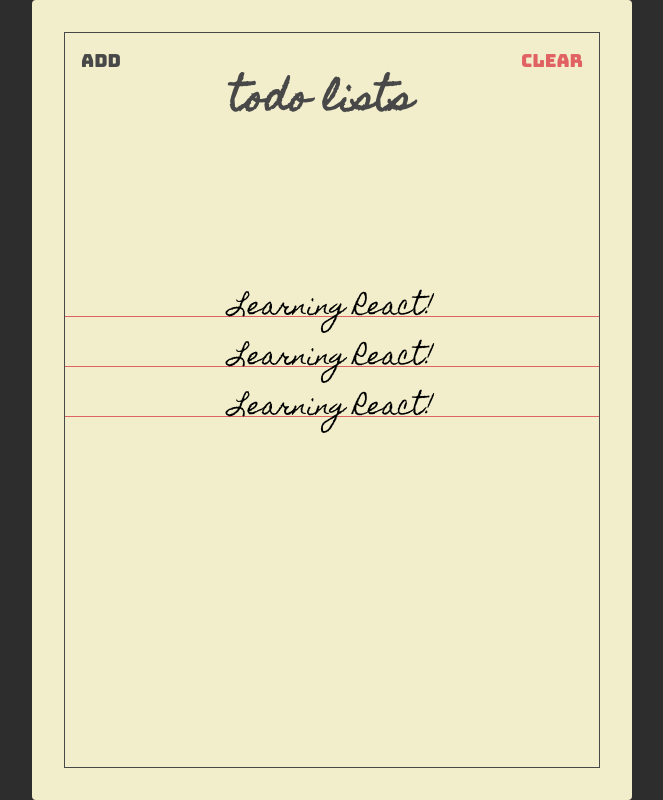
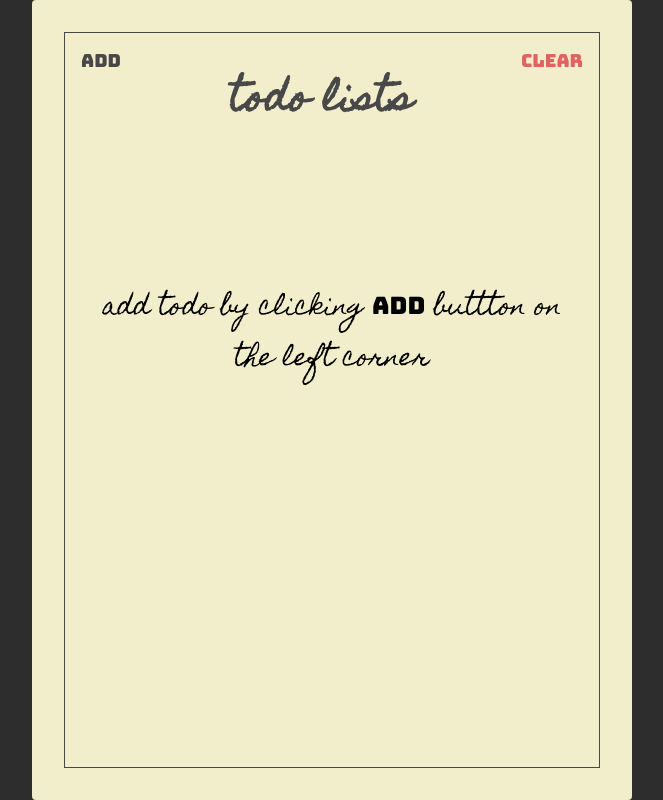
Before and after one commit to rochmatyulianto/react_todolist, a React (Create React App) app: page / in a window 1280 px wide. Both pictures are taken after a click on the button "Clear". Shown: the whole page, without its empty margins (308-971 px from the left). Built offline with nearby package versions, Linux system fonts and the light colour scheme.

Commit message:
complete todo , delete func and place holder

```diff
--- a/src/components/Header.jsx
+++ b/src/components/Header.jsx
@@ -1,21 +1,24 @@
 import React from "react";
 import PropTypes from "prop-types";
 
-const Header = ({ showAddToggle, showAdd }) => {
+const Header = ({ showAddToggle, showAdd, clearTodos }) => {
   return (
     <section className="header">
       <button className="header-btn main-black-color" onClick={showAddToggle}>
         {showAdd ? "Finish" : "add"}
       </button>
       <h1 className="header-title">Todo Lists</h1>
-      <button className="header-btn main-red-color">Clear</button>
+      <button className="header-btn main-red-color" onClick={clearTodos}>
+        Clear
+      </button>
     </section>
   );
 };
 
 Header.propTypes = {
   showAddToggle: PropTypes.func.isRequired,
-  showAdd: PropTypes.bool.isRequired
+  showAdd: PropTypes.bool.isRequired,
+  clearTodos: PropTypes.func.isRequired
 };
 
 export default Header;
--- a/src/components/Todos.jsx
+++ b/src/components/Todos.jsx
@@ -7,7 +7,8 @@
 const Todos = ({ todos, completeTodo }) => {
   return (
     <section className="todos">
-      {todos.map((todo, index) => {
+      {todos.length > 0 &&
+        todos.map((todo, index) => {
           return (
             <Todo
               key={index}
@@ -18,6 +19,13 @@
             />
           );
         })}
+      {todos.length === 0 && (
+        <div className="todo-placeholder-text">
+          add todo by clicking{" "}
+          <span className="add-button-placeholder-text"> Add</span> buttton on
+          the left corner{" "}
+        </div>
+      )}
     </section>
   );
 };
--- a/src/pages/TodoList.jsx
+++ b/src/pages/TodoList.jsx
@@ -15,8 +15,12 @@
   const [showAdd, setShowAdd] = useState(false);
 
   const addTodo = (value) => {
-    const addedTodo = [...todos, { text: value, isCompleted: false }];
-    setTodos(addedTodo);
+    if (todos.length < 10) {
+      const addedTodo = [...todos, { text: value, isCompleted: false }];
+      setTodos(addedTodo);
+    } else {
+      alert("max 10 todo");
+    }
   };
 
   const completeTodo = (index) => {
@@ -25,12 +29,17 @@
     setTodos(addedTodo);
   };
 
+  const clearTodos = () => setTodos([]);
+
   const showAddToggle = () => setShowAdd(!showAdd);
-  console.log("todos", todos);
 
   return (
     <Paper>
-      <Header showAddToggle={showAddToggle} showAdd={showAdd} />
+      <Header
+        showAddToggle={showAddToggle}
+        showAdd={showAdd}
+        clearTodos={clearTodos}
+      />
       <ToDoForm addTodo={addTodo} showAdd={showAdd} />
       <Todos todos={todos} completeTodo={completeTodo} />
     </Paper>
--- a/src/styles.css
+++ b/src/styles.css
@@ -153,9 +153,21 @@
 }
 
 .todo-text {
-  width : 100%;
+  width: 100%;
   height: 50px;
   position: absolute;
   left: 50%;
   transform: translate(-50%);
 }
+
+.todo-placeholder-text {
+  font-family: "Homemade apple", sans-serif;
+  font-size: 24px;
+  text-align: center;
+  padding: 16px;
+}
+
+.add-button-placeholder-text {
+  font-family: "bungee", sans-serif;
+  font-size: 24px;
+}
```
Lines whose indentation alone changed are shown as unchanged.
